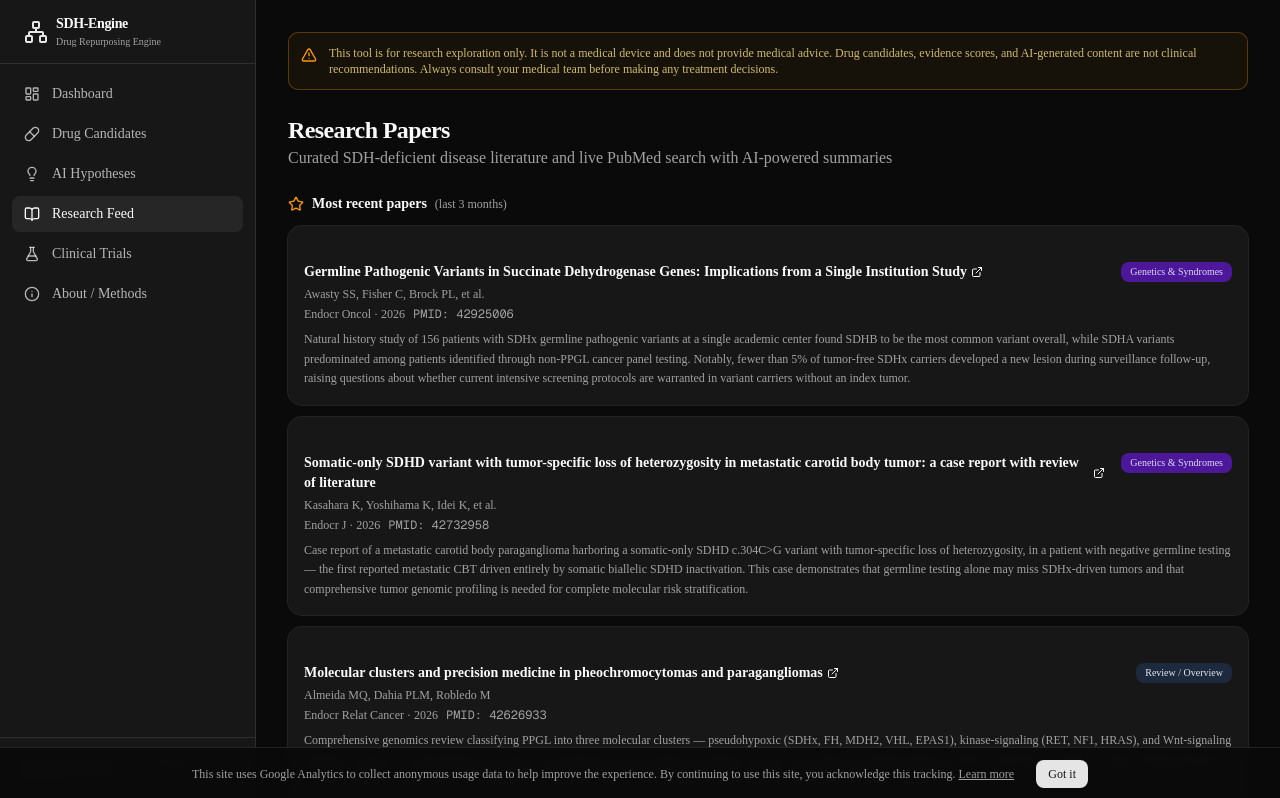
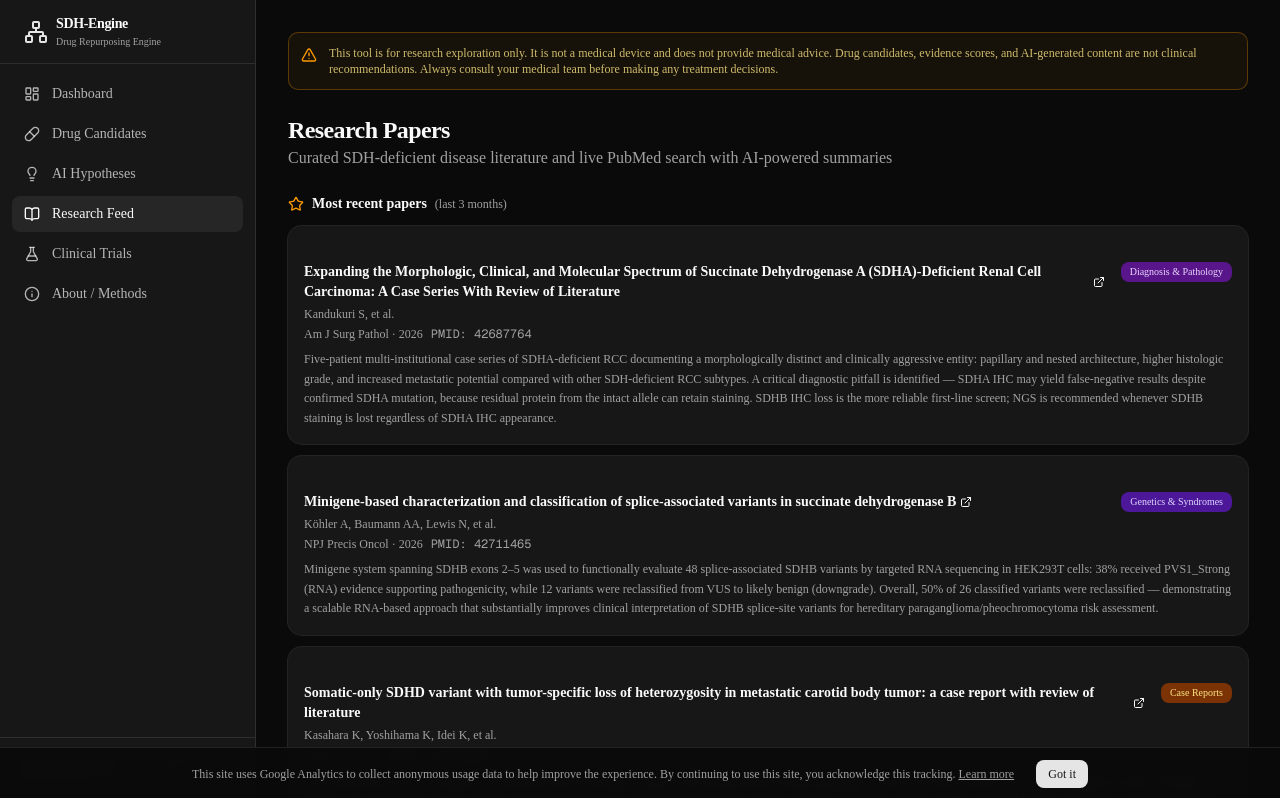
Before and after one commit to maiasalti/sdh-engine, a Next.js app: page /research in a window 1280 px wide. Shown: the top 798 px of the page. Built offline with nearby package versions, Linux system fonts and the light colour scheme.

Commit message:
Remove 3 duplicate paper entries (PMIDs 42925006, 42732958, 42626933 already in engine); fix 42732958 authors to Kasahara K, Yoshihama K, Idei K, et al.

```diff
--- a/src/data/papers.ts
+++ b/src/data/papers.ts
@@ -24,45 +24,6 @@ export type CuratedPaper = {
 };
 
 export const PAPERS: CuratedPaper[] = [
-  {
-    title:
-      "Germline Pathogenic Variants in Succinate Dehydrogenase Genes: Implications from a Single Institution Study",
-    authors: "Awasty SS, Fisher C, Brock PL, et al.",
-    journal: "Endocr Oncol",
-    year: 2026,
-    doi: "10.1530/EO-25-0113",
-    topic: "Genetics & Syndromes",
-    description:
-      "Natural history study of 156 patients with SDHx germline pathogenic variants at a single academic center found SDHB to be the most common variant overall, while SDHA variants predominated among patients identified through non-PPGL cancer panel testing. Notably, fewer than 5% of tumor-free SDHx carriers developed a new lesion during surveillance follow-up, raising questions about whether current intensive screening protocols are warranted in variant carriers without an index tumor.",
-    pmid: "42925006",
-    date: "2026-10",
-  },
-  {
-    title:
-      "Somatic-only SDHD variant with tumor-specific loss of heterozygosity in metastatic carotid body tumor: a case report with review of literature",
-    authors: "Kasahara K, Yoshihama K, Idei K, et al.",
-    journal: "Endocr J",
-    year: 2026,
-    doi: "10.1507/endocrj.EJ26-0224",
-    topic: "Genetics & Syndromes",
-    description:
-      "Case report of a metastatic carotid body paraganglioma harboring a somatic-only SDHD c.304C>G variant with tumor-specific loss of heterozygosity, in a patient with negative germline testing — the first reported metastatic CBT driven entirely by somatic biallelic SDHD inactivation. This case demonstrates that germline testing alone may miss SDHx-driven tumors and that comprehensive tumor genomic profiling is needed for complete molecular risk stratification.",
-    pmid: "42732958",
-    date: "2026-09",
-  },
-  {
-    title:
-      "Molecular clusters and precision medicine in pheochromocytomas and paragangliomas",
-    authors: "Almeida MQ, Dahia PLM, Robledo M",
-    journal: "Endocr Relat Cancer",
-    year: 2026,
-    doi: "10.1530/ERC-26-0258",
-    topic: "Review / Overview",
-    description:
-      "Comprehensive genomics review classifying PPGL into three molecular clusters — pseudohypoxic (SDHx, FH, MDH2, VHL, EPAS1), kinase-signaling (RET, NF1, HRAS), and Wnt-signaling (MAML3 fusions) — and mapping each cluster to actionable precision-medicine strategies. Reviews FDA-approved targeted agents for PPGL (belzutifan for HIF-2α, selpercatinib/pralsetinib for RET), genomic determinants of metastatic risk (SDHB, ATRX, TERT, MAML3), and emerging radionuclide theranostic approaches.",
-    pmid: "42626933",
-    date: "2026-09",
-  },
   {
     title:
       "Fibroblast growth factor receptor inhibition for succinate dehydrogenase-deficient gastrointestinal stromal tumors: a phase 2 trial",
@@ -377,7 +338,7 @@ export const PAPERS: CuratedPaper[] = [
   {
     title:
       "Somatic-only SDHD variant with tumor-specific loss of heterozygosity in metastatic carotid body tumor: a case report with review of literature",
-    authors: "Kasahara K, Minagawa A, Sato Y, et al.",
+    authors: "Kasahara K, Yoshihama K, Idei K, et al.",
     journal: "Endocr J",
     year: 2026,
     doi: "10.1507/endocrj.EJ26-0224",
```
